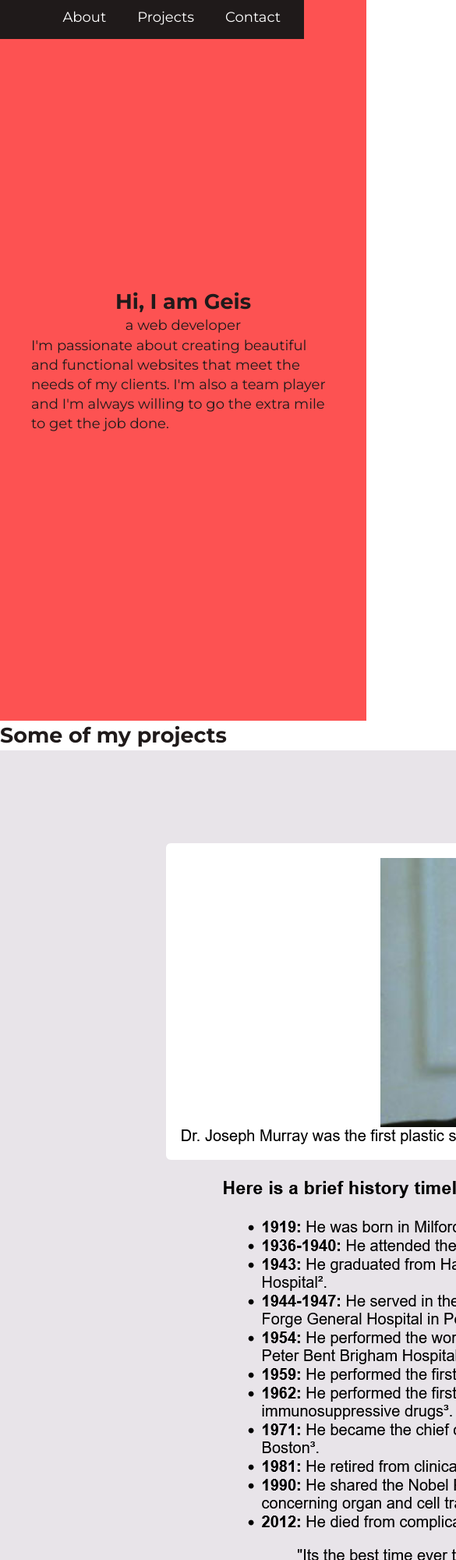
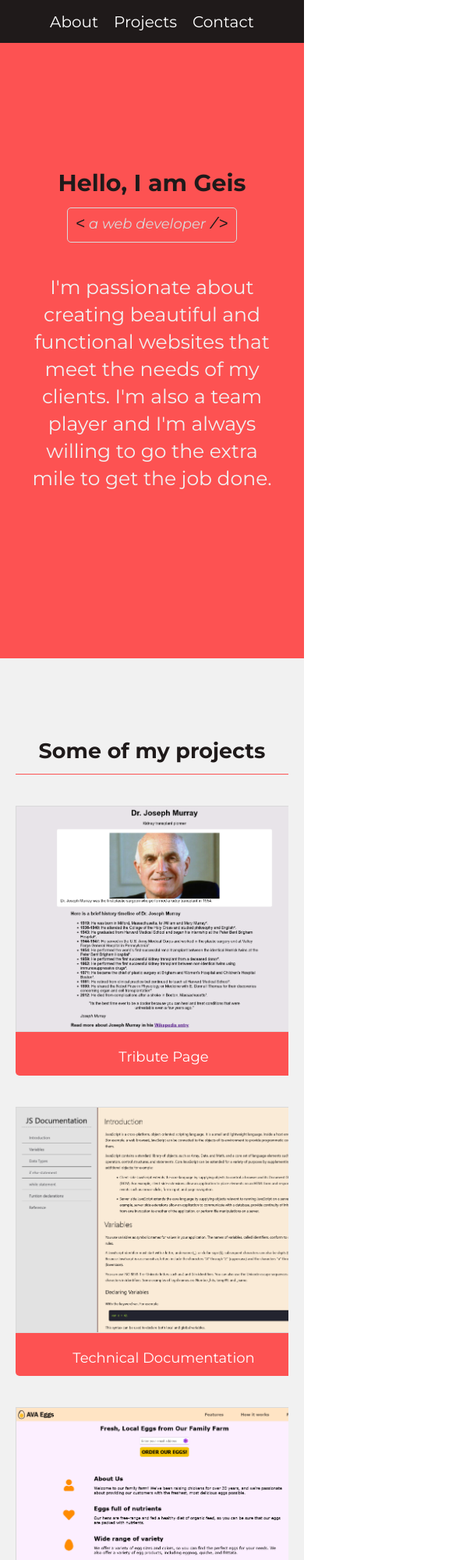
Before and after one commit to gerokal/FCC, a plain HTML site: page Personal-Portfolio/index.html in a window 390 px wide. Shown: the top 2000 px of the page at 78% size, 585 px wide, since content can reach past the window. Drawn offline with Linux system fonts and the light colour scheme.

Commit message:
finish the CSS styling and some minor changes to the HTML

```diff
--- a/Personal-Portfolio/index.html
+++ b/Personal-Portfolio/index.html
@@ -31,9 +31,11 @@
         </nav>
       </header>
       <section id="welcome-section" class="about-me-section">
-        <h1>Hi, I am Geis</h1>
-        <p>a web developer</p>
-        <p>
+        <h1>Hello, I am Geis</h1>
+        <p class="about-me-role">
+          <code><</code> a web developer <code>/></code>
+        </p>
+        <p class="about-me-description">
           I'm passionate about creating beautiful and functional websites that
           meet the needs of my clients. I'm also a team player and I'm always
           willing to go the extra mile to get the job done.
@@ -42,7 +44,7 @@
       <section id="projects" class="projects-section">
         <h2>Some of my projects</h2>
         <div id="projects-grid">
-          <a href="" class="project project-title">
+          <a href="" class="project project-tile">
             <img
               class="project-image"
               src="./project-images/tribute-page.png"
@@ -50,7 +52,7 @@
             />
             <p class="project-title">Tribute Page</p>
           </a>
-          <a href="" class="project project-title">
+          <a href="" class="project project-tile">
             <img
               class="project-image"
               src="./project-images/technical-documentation.png"
@@ -58,7 +60,7 @@
             />
             <p class="project-title">Technical Documentation</p>
           </a>
-          <a href="" class="project project-title">
+          <a href="" class="project project-tile">
             <img
               class="project-image"
               src="./project-images/landing-page.png"
@@ -99,7 +101,15 @@
           >
         </div>
       </section>
-      <footer></footer>
+      <footer>
+        <p>
+          A project created as part of the
+          <a href="https://www.freecodecamp.com/" target="_blank"
+            >freeCodeCamp <i class="fab fa-free-code-camp"></i
+          ></a>
+          Responsive Web Design certification.
+        </p>
+      </footer>
     </div>
   </body>
 </html>
--- a/Personal-Portfolio/styles.css
+++ b/Personal-Portfolio/styles.css
@@ -25,54 +25,215 @@
   color: var(--main-black);
 }
 
+a {
+  text-decoration: none;
+  color: var(--main-white);
+}
+
+h1 {
+  font-size: 4rem;
+}
+img {
+  display: block;
+  width: 100%;
+}
 /* NAVIGATION */
 .nav {
+  display: flex;
+  justify-content: flex-end;
+  align-items: center;
   background-color: var(--main-black);
   position: fixed;
   top: 0;
   left: 0;
   width: 100%;
-  min-height: 5rem;
 }
 
 .nav-list {
   display: flex;
-  justify-content: flex-end;
-  padding: 1rem;
+  margin-right: 3rem;
 }
 
 .nav-list li {
-  margin: 0 2rem;
   list-style: none;
 }
 .nav-list a {
-  text-decoration: none;
-  color: var(--main-white);
+  display: block;
+  font-size: 2.5rem;
+  padding: 2rem;
 }
+
+.nav-list a:hover {
+  background-color: var(--main-red);
+}
+
 /* END NAVIGATION */
 
 /* WELCOME SECTION */
 
 #welcome-section {
-  width: 100%;
-  height: 100vh;
-  background-color: var(--main-red);
-  padding: 4rem;
   display: flex;
   flex-direction: column;
   align-items: center;
   justify-content: center;
+  width: 100%;
+  height: 100vh;
+  background-color: var(--main-red);
 }
-
+.about-me-description {
+  max-width: 80%;
+  color: var(--light-gray);
+  text-align: center;
+  font-size: 2.5rem;
+}
+.about-me-role {
+  font-style: italic;
+  margin: 1rem 0 4rem 0;
+  font-size: 1.8rem;
+  color: var(--main-gray);
+  border: 1px solid var(--main-gray);
+  padding: 0.75rem 1rem;
+  border-radius: 5px;
+}
+code {
+  color: var(--main-black);
+  font-size: 2rem;
+}
 /* END WELCOME SECTION */
 
 /* PROJECT SECTION */
 
-.project-section {
+.projects-section {
+  width: auto;
+  height: auto;
+  text-align: center;
+  background-color: var(--light-gray);
+  padding: 10rem 2rem;
+}
+.projects-section h2 {
+  margin: 0 auto 4rem auto;
+  padding-bottom: 1rem;
+  border-bottom: 1px solid var(--main-red);
+  max-width: 40rem;
+}
+#projects-grid {
+  display: grid;
+  grid-template-columns: repeat(auto-fit, minmax(380px, 1fr));
+  grid-gap: 4rem;
+  width: 100%;
+  max-width: 1280px;
+  margin: 0 auto;
+  margin-bottom: 4rem;
+  overflow: hidden;
+}
+.project {
+  background: var(--main-red);
+  border-radius: 5px;
+}
+
+.project-image {
+  /* height: calc(100% - 5rem); */
+  width: 100%;
+  object-fit: cover;
+  border: 1px solid var(--main-gray);
+}
+
+.project-title {
+  padding: 2rem 2rem 1rem 2rem;
+}
+/* END PROJECT SECTION */
+
+/* CONTACT SECTION */
+.contact-section {
+  display: flex;
+  flex-direction: column;
+  justify-content: center;
+  align-items: center;
+  text-align: center;
   width: 100%;
   height: 100vh;
+  background: var(--main-red);
 }
-#project-grid {
-  display: grid;
+
+.contact-section-header > h2 {
+  font-size: 4rem;
 }
-/* END PROJECT SECTION */
+.contact-section-header p {
+  font-style: italic;
+  padding: 2rem;
+  color: var(--main-white);
+  max-width: 70%;
+  margin: 0 auto;
+}
+
+.contact-links {
+  display: flex;
+  justify-content: center;
+  width: 100%;
+  max-width: 980px;
+  margin-top: 4rem;
+  flex-wrap: wrap;
+}
+
+.contact-details {
+  font-size: 2.4rem;
+}
+
+.btn {
+  display: inline-block;
+  padding: 1rem 2rem;
+  margin: 0 1.5rem;
+  border-radius: 5px;
+  border: 1px solid var(--main-gray);
+}
+.btn:hover {
+  color: var(--main-black);
+  background-color: var(--light-gray);
+}
+
+/* END CONTACT SECTION */
+
+/* FOOTER */
+footer {
+  text-align: center;
+  padding: 1rem;
+  font-size: 1.2rem;
+}
+footer a {
+  color: var(--main-black);
+  font-weight: 700;
+}
+
+/* END FOOTER */
+
+/* MEDIA QUERIES */
+
+@media (max-width: 480px) {
+  .nav {
+    justify-content: center;
+    height: 55px;
+  }
+  .nav-list {
+    margin: 0;
+  }
+  .nav-list a {
+    padding: 1rem;
+    font-size: 2rem;
+  }
+  h1 {
+    font-size: 3rem;
+  }
+  #welcome-section {
+    min-height: 700px;
+  }
+}
+
+@media (max-width: 550px) {
+  .nav {
+    justify-content: center;
+    height: 55px;
+  }
+  #welcome-section {
+    min-height: 700px;
+  }
+}
```
